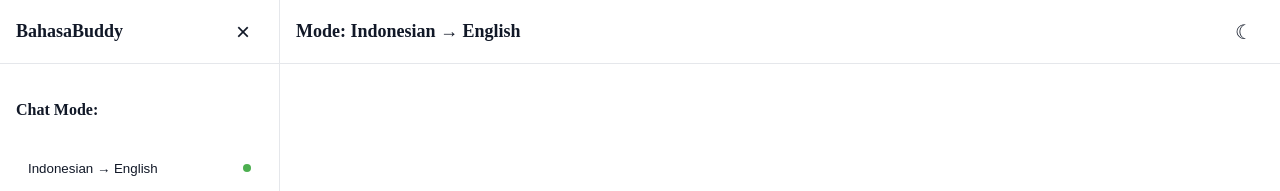
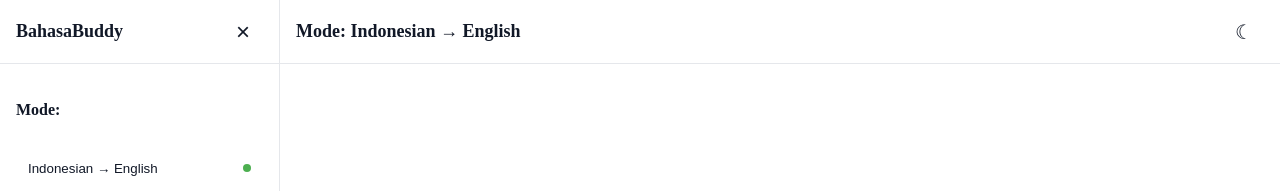
Before and after one commit to zuszen/BahasaBuddy, a React (Vite) app in the folder bahasa-buddy/: page / in a window 1280 px wide. Both pictures are taken after a click on the button "Open menu". Shown: the top 191 px of the page. Built offline with nearby package versions, Linux system fonts and the light colour scheme.

Commit message:
Update Menu.tsx

```diff
--- a/bahasa-buddy/src/components/Menu.tsx
+++ b/bahasa-buddy/src/components/Menu.tsx
@@ -24,7 +24,7 @@
       </div>
 
       <div className="menu-content">
-        <h4>Chat Mode:</h4>
+        <h4>Mode:</h4>
 
         <button
           className="menu-item"
```
